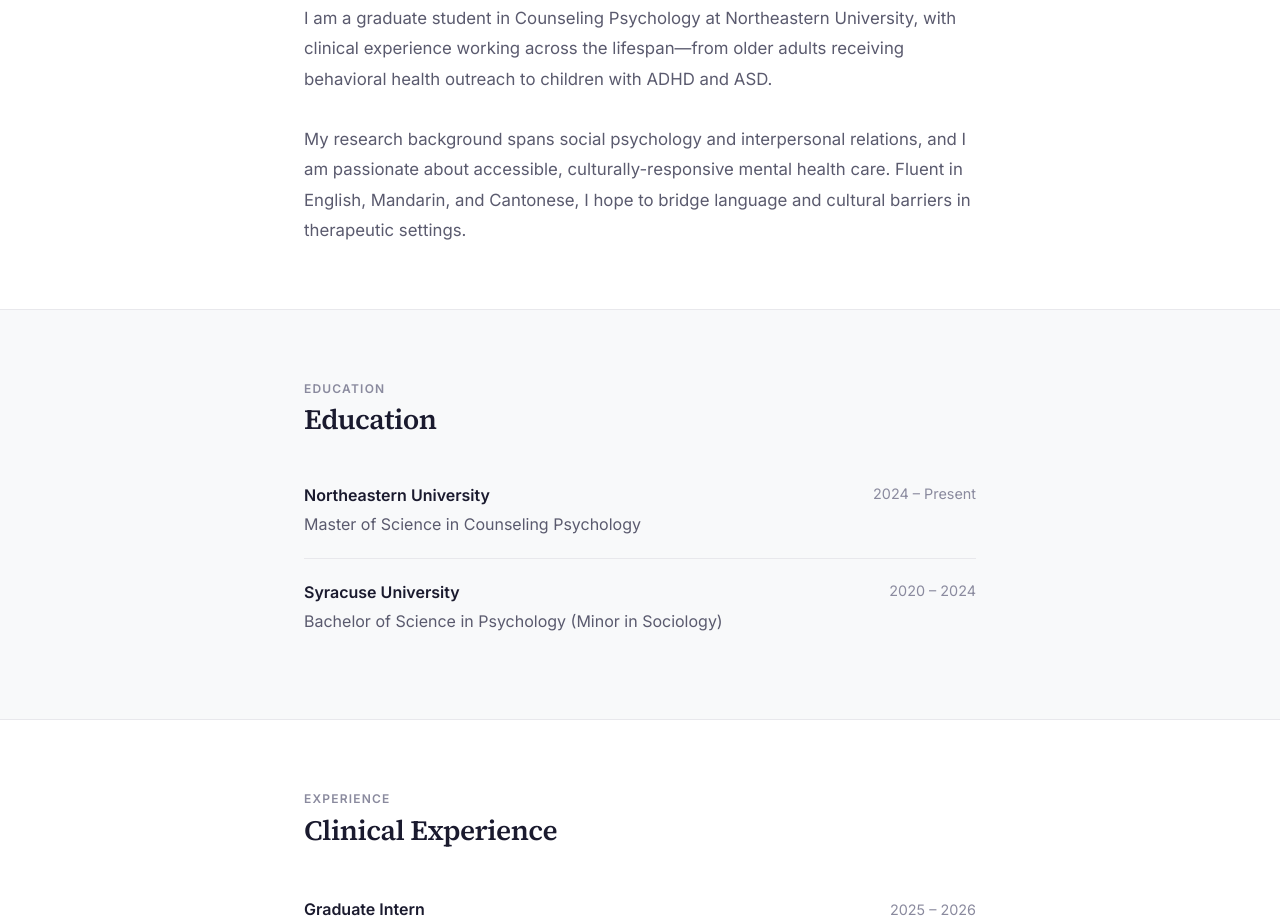
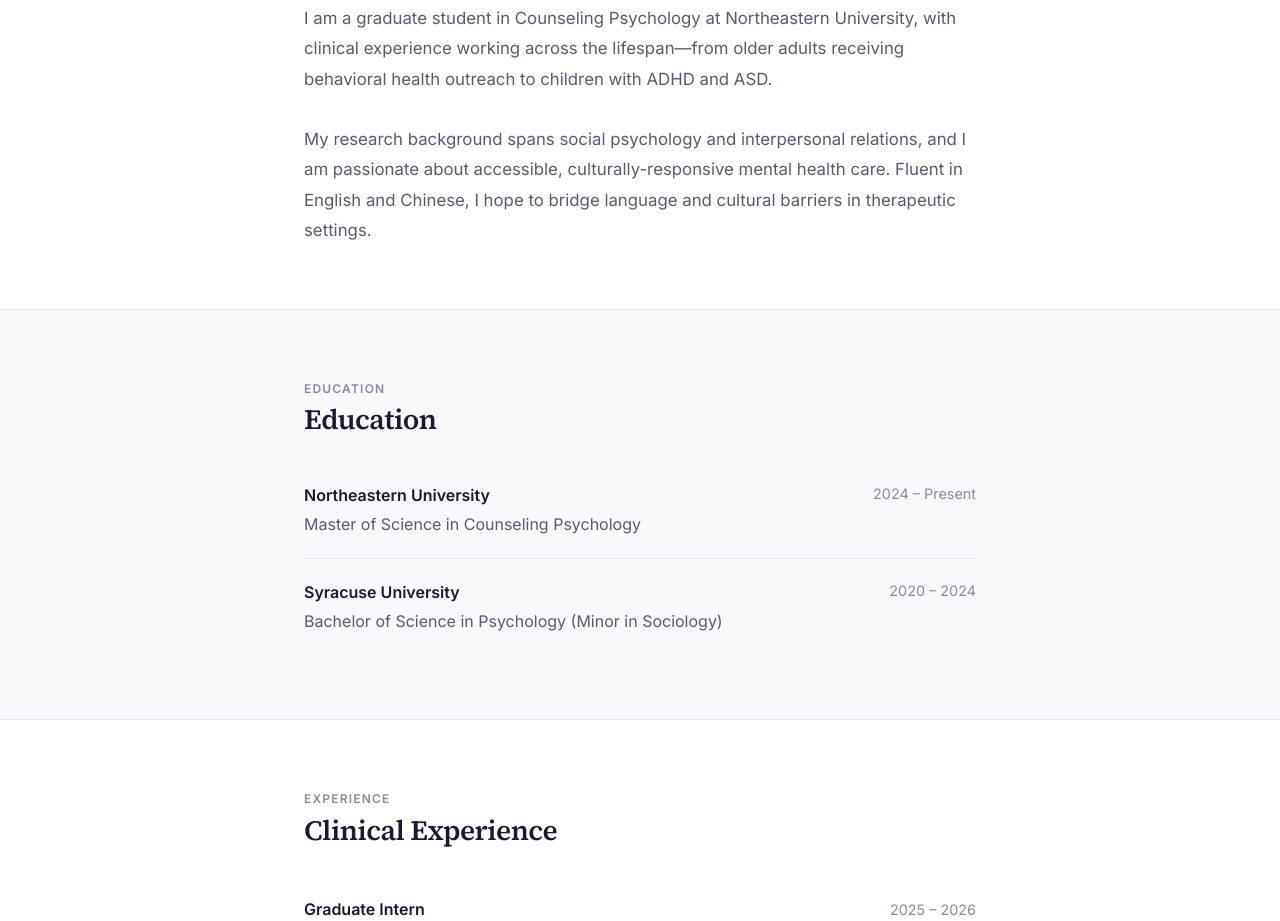
Before and after one commit to maverikhe-cpu/Zhenhao_He, a plain HTML site: page index.html in a window 1280 px wide. Shown: the part 780-1701 px from the top of the page. Drawn offline with Linux system fonts and the light colour scheme.

Commit message:
Update language reference: Mandarin and Cantonese → Chinese

```diff
--- a/index.html
+++ b/index.html
@@ -698,7 +698,7 @@
             <div class="about-bio">
                 <p>I am a graduate student in Counseling Psychology at Northeastern University, with clinical experience working across the lifespan—from older adults receiving behavioral health outreach to children with ADHD and ASD.</p>
                 <br>
-                <p>My research background spans social psychology and interpersonal relations, and I am passionate about accessible, culturally-responsive mental health care. Fluent in English, Mandarin, and Cantonese, I hope to bridge language and cultural barriers in therapeutic settings.</p>
+                <p>My research background spans social psychology and interpersonal relations, and I am passionate about accessible, culturally-responsive mental health care. Fluent in English and Chinese, I hope to bridge language and cultural barriers in therapeutic settings.</p>
             </div>
         </div>
     </section>
```
